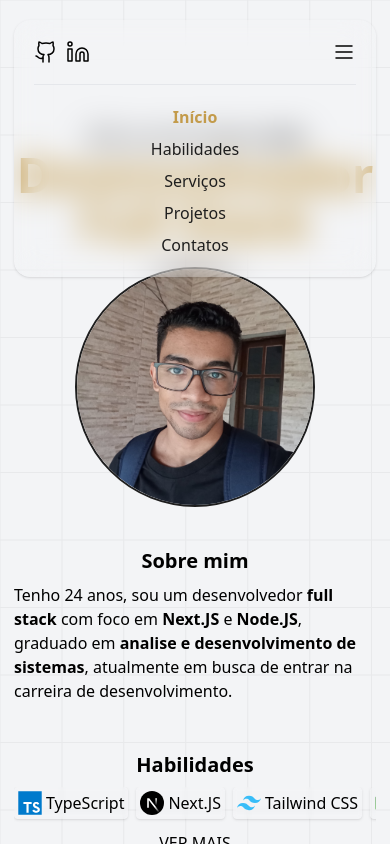
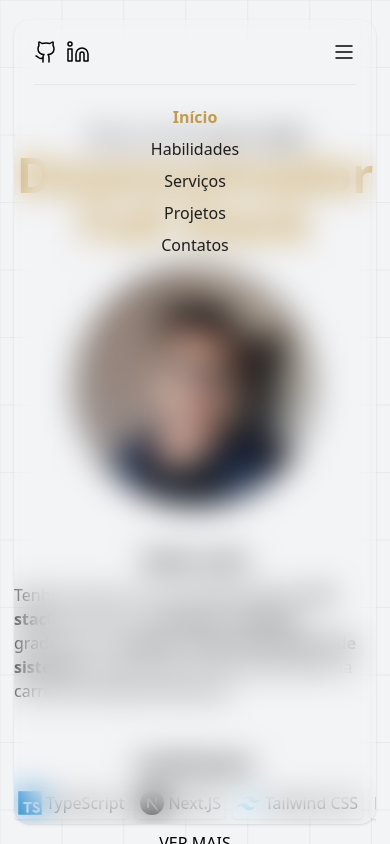
Before and after one commit to luiz2k/portfolio, a Next.js app: page / in a window 390 px wide. Both pictures are taken after a click on the button "Navegação". Shown: the top 844 px of the page. Built offline with nearby package versions, Linux system fonts and the light colour scheme.

Commit message:
Melhorar responsividade e estilo do header
- Desativar o scroll quando abrir o header nos navegadores mobile
- Deixar navbar ocupando 100% de altura

```diff
--- a/src/modules/shared/components/Header/Header.tsx
+++ b/src/modules/shared/components/Header/Header.tsx
@@ -8,12 +8,25 @@ import { Socials } from "./components/Socials/Socials";
 export function Header() {
   const [isOpen, setIsOpen] = useState(false);
 
+  const handleNavigation = () => {
+    setIsOpen((prev) => !prev);
+
+    if (!isOpen) {
+      window.document.body.style.overflow = "hidden";
+    } else {
+      window.document.body.style.overflow = "";
+    }
+  };
+
   return (
-    <div className="fixed left-1/2 top-5 z-50 w-full -translate-x-1/2 px-3.5">
-      <header className="m-auto flex w-full max-w-3xl flex-col-reverse justify-between gap-5 rounded-2xl p-5 shadow backdrop-blur-lg sm:flex-row">
+    <div
+      data-open={isOpen}
+      className={`fixed left-1/2 top-5 z-50 w-full -translate-x-1/2 px-3.5 ${isOpen && "bottom-5"}`}
+    >
+      <header className="m-auto flex h-full w-full max-w-3xl flex-col-reverse justify-between gap-5 rounded-2xl p-5 shadow backdrop-blur-lg sm:flex-row">
         {/* Navegação no mobile */}
         {isOpen && (
-          <div className="sm:hidden">
+          <div className="h-full sm:hidden">
             <hr className="sm:hidden" />
 
             <Navigation />
@@ -31,7 +44,7 @@ export function Header() {
           {/* Abrir/Fechar a barra de navegação no mobile */}
           <button
             type="button"
-            onClick={() => setIsOpen((prev) => !prev)}
+            onClick={handleNavigation}
             aria-label="Navegação"
             className="hover:text-accent sm:hidden"
           >
```
